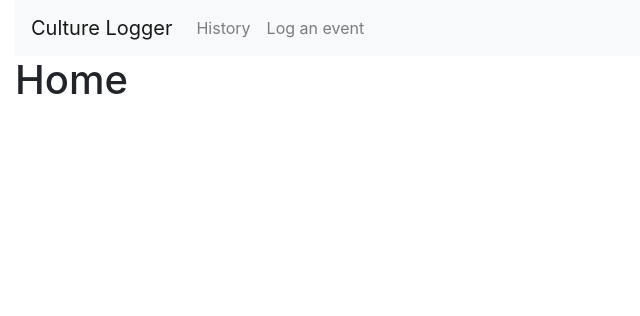
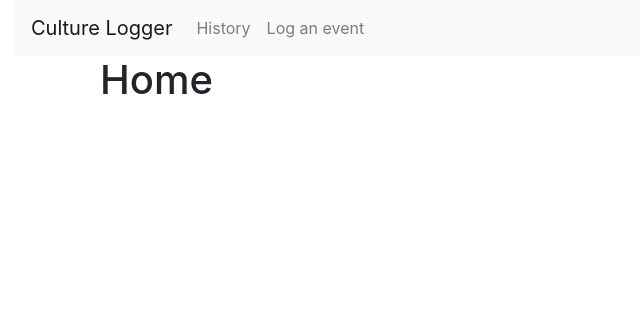
Before and after one commit to rrees/culture-logger, a Flask app: page /home in a window 1280 px wide. Shown: the top 316 px of the page, without its empty margins (0-640 px from the left). Run offline with Flask 3, Linux system fonts and the light colour scheme; the visitor is signed in with stand-in values (Sample User, id 1); some libraries are stand-ins or nearby versions.

Commit message:
Moves the content container to the root template and put a limit on how big it can be

```diff
--- a/app/templates/default.html
+++ b/app/templates/default.html
@@ -25,7 +25,9 @@
         {% include 'navigation/navbar.html' %}
         </div>
 		{% endblock %}
+        <div class="container-lg">
         {% block content %}
         {% endblock %}
+        </div>
     </body>
 </html>
--- a/app/templates/home.html
+++ b/app/templates/home.html
@@ -3,7 +3,7 @@
 {% block title %}Home{% endblock %}
 
 {% block content %}
-<div class="container-fluid">
+<div class="container-lg">
     <h1>Home</h1>
 </div>
 {% endblock %}
--- a/app/templates/index.html
+++ b/app/templates/index.html
@@ -6,11 +6,9 @@
 {% endblock %}
 
 {% block content %}
-<div class="container-fluid">
 	<h1>Culture Logger</h1>
 
 	<form action="{{url_for('login_form')}}" method="POST">
     {% include 'forms/login.html' %}
 	</form>
-</div>
 {% endblock %}
--- a/app/templates/log.html
+++ b/app/templates/log.html
@@ -3,7 +3,6 @@
 {% block title %}{{log_entry.title}}{% endblock %}
 
 {% block content %}
-<div class="container-fluid">
     <h1>{{log_entry.title}}</h1>
 
     <p>
@@ -36,6 +35,4 @@
     {% if log_entry.url %}
     <p>URL: <a href="{{log_entry.url}}">{{log_entry.url}}</a></p>
     {% endif %}
-
-</div>
 {% endblock %}
--- a/app/templates/logs.html
+++ b/app/templates/logs.html
@@ -4,7 +4,6 @@
 
 {% block content %}
 
-<div class="container-fluid">
 <header>
 {% if category_name %}
 <h1>Logs for {{category_name}}</h1>
@@ -63,6 +62,5 @@
 		{% endfor %}
 	</tbody>
 </table>
-</div>
 
 {% endblock %}
```
